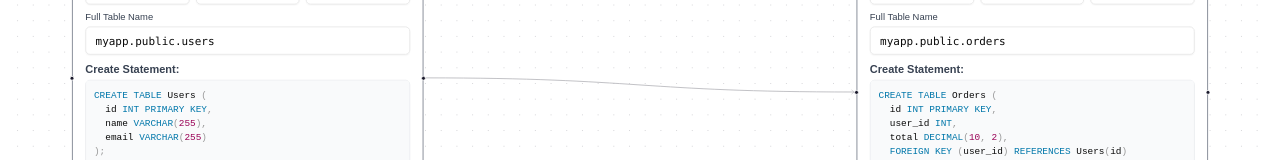
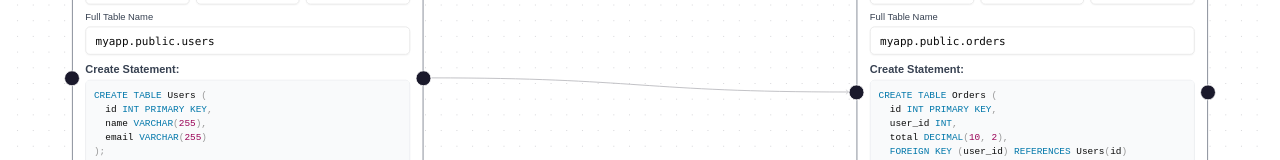
Before and after one commit to TheChesireCat/qlflow, a Next.js app: page / in a window 1280 px wide. Shown: the part 372-532 px from the top of the page. Built offline with nearby package versions, Linux system fonts and the light colour scheme.

Commit message:
handles css

```diff
--- a/src/app/globals.css
+++ b/src/app/globals.css
@@ -70,3 +70,8 @@ body {
     @apply bg-background text-foreground;
   }
 }
+
+.react-flow.touch-flow .react-flow__handle {
+  width: 20px;
+  height: 20px;
+}
--- a/src/components/TableFlowVisualization.tsx
+++ b/src/components/TableFlowVisualization.tsx
@@ -140,6 +140,7 @@ export default function TableFlowVisualization() {
                 onEdgesChange={onEdgesChange}
                 onConnect={onConnect}
                 fitView
+                className="touch-flow"
             >
                 <Background />
                 <MiniMap />
--- a/src/components/nodes/TableNode.tsx
+++ b/src/components/nodes/TableNode.tsx
@@ -8,6 +8,7 @@ import "prismjs/components/prism-sql";
 import "prismjs/themes/prism.css";
 import { Input } from "@/components/ui/input";
 import { NodeProps, Node } from "@xyflow/react";
+import "./touch.css";
 
 // export type TableNode = Node<{
 //     data: {
@@ -93,7 +94,7 @@ export function TableNode({ data, selected }: NodeProps<TableNode>) {
             <Handle
                 type="target"
                 position={Position.Left}
-                className="w-3 h-3 !left-0"
+
             />
             <input
                 value={tableAlias}
@@ -206,7 +207,6 @@ export function TableNode({ data, selected }: NodeProps<TableNode>) {
             <Handle
                 type="source"
                 position={Position.Right}
-                className="w-3 h-3 !right-0"
             />
         </div>
     );
--- /dev/null
+++ b/src/components/nodes/touch.css
@@ -0,0 +1,5 @@
+
+.react-flow.touch-flow .react-flow__handle {
+    width: 20px;
+    height: 20px;
+  }
```
